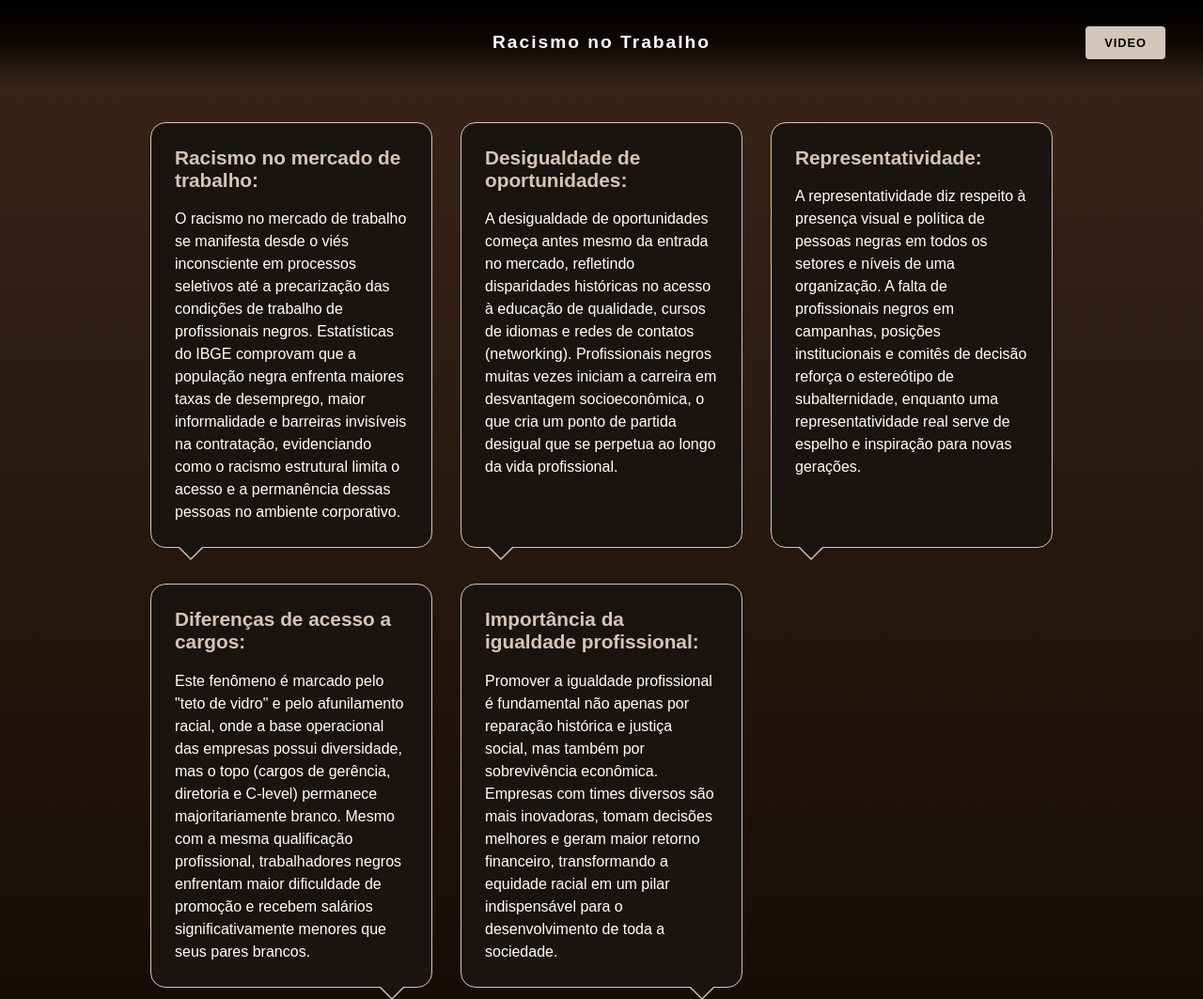
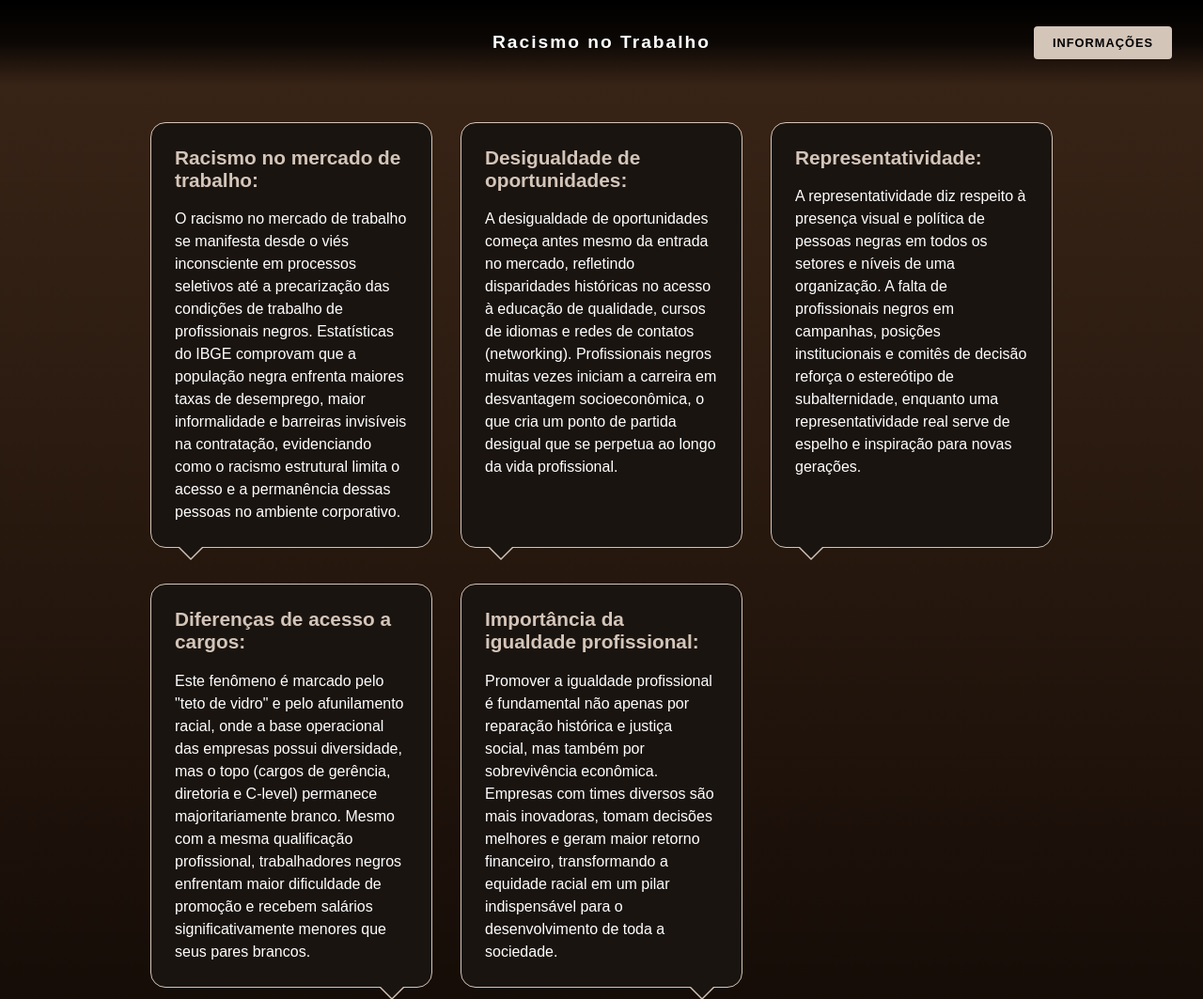
Before and after one commit to Auryani/Racismo-no-trabalho, a plain HTML site: page index.html in a window 1280 px wide. Shown: the top 1063 px of the page at 94% size. Drawn offline with Linux system fonts and the light colour scheme.

Commit message:
Modify navigation and footer formatting
Updated navigation button to link to PDF and adjusted spacing.

```diff
--- a/index.html
+++ b/index.html
@@ -12,16 +12,16 @@
        <!-- Barra de Navegação limpa estilo CSSDA -->
        <nav class="navbar">
            <!-- Espaçador invisível na esquerda para empurrar o título exatamente para o centro -->
-           <div class="nav-left" style="width: 110px; visibility: hidden;"></div>
+           <div class="nav-left" style="width: 140px; visibility: hidden;"></div>
 
            <!-- Nome centralizado -->
            <div class="nav-center">
                <a href="#home" class="logo">Racismo no Trabalho</a>
            </div>
 
-           <!-- Botão na direita -->
-           <div class="nav-right" style="width: 110px; text-align: right;">
-               <a href="#video" class="nav-btn">VIDEO</a>
+           <!-- Botão na direita abrindo o PDF -->
+           <div class="nav-right" style="width: 140px; text-align: right;">
+               <a href="slides.pdf" target="_blank" class="nav-btn">INFORMAÇÕES</a>
            </div>
        </nav>
    </header>
@@ -76,7 +76,7 @@
 
    <footer>
        <p>&copy; 2026 - Grupo 23</p>
-      <p>Kayra Auryani,Vanessa Schmidt,Nicole Aparecida e Matheus Rodrigues</p>
+       <p>Kayra Auryani, Vanessa Schmidt, Nicole Aparecida e Matheus Rodrigues</p>
    </footer>
 
    <script src="script.js"></script>
```
